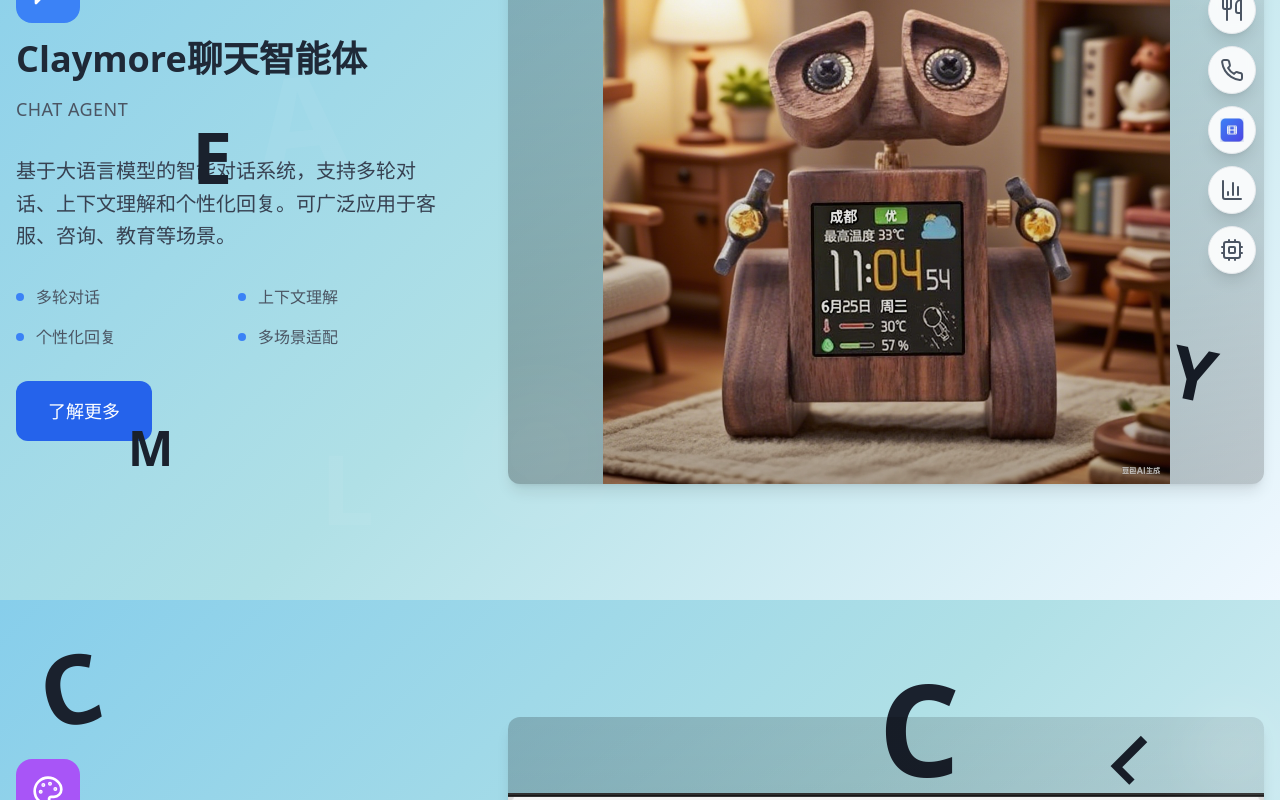
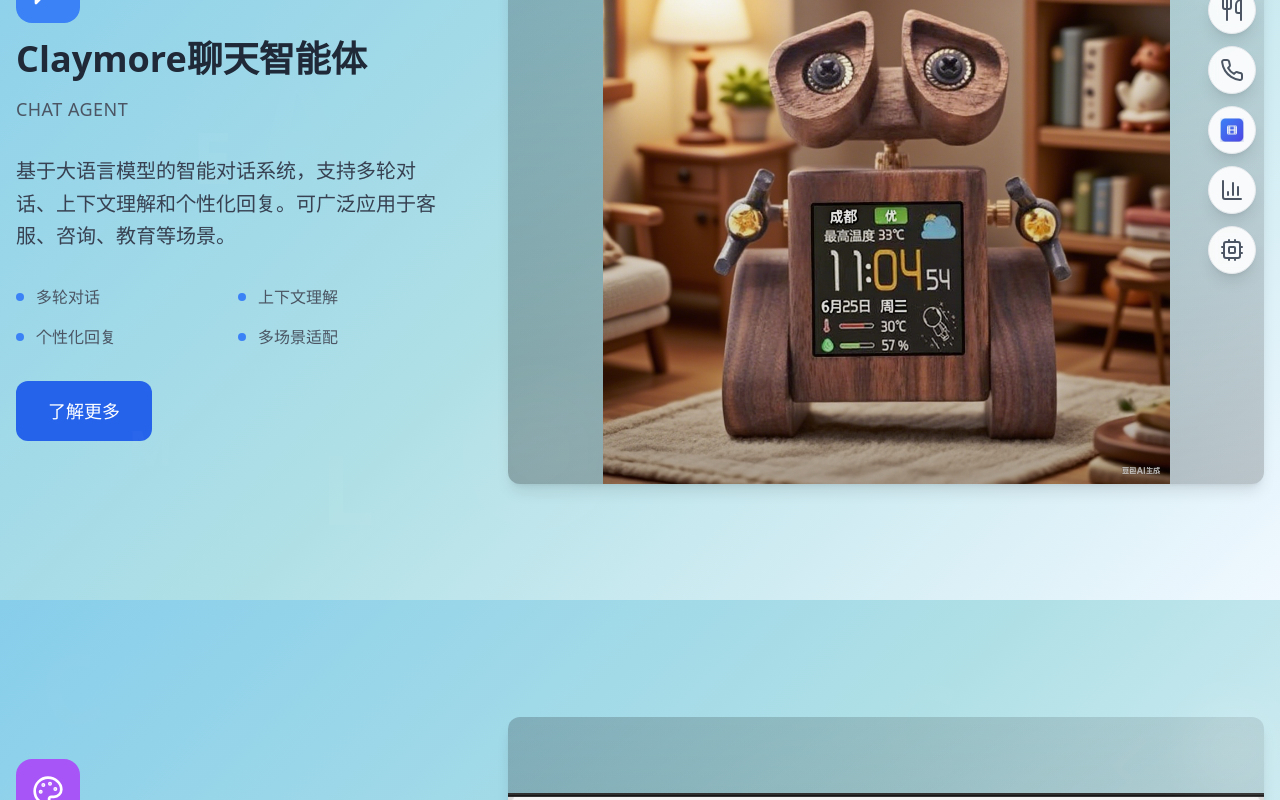
Before and after one commit to cdnfg2302/claymore-2, a React (Vite) app: page / in a window 1280 px wide. Shown: the part 360-1160 px from the top of the page. Built offline with nearby package versions, Linux system fonts and the light colour scheme.

Commit message:
Refine background letter colors
Adjusted background letter opacity to 2%-3% and set their color to off-white in `src/components/ProductSlider.tsx`.

```diff
--- a/src/components/ProductSlider.tsx
+++ b/src/components/ProductSlider.tsx
@@ -56,16 +56,16 @@ const ProductSlider = ({ products, currentIndex }: ProductSliderProps) => {
             >
               {/* 背景字母效果 */}
               <div className="absolute inset-0 pointer-events-none">
-                <div className="absolute top-10 left-10 text-white/8 text-8xl font-bold transform -rotate-12">C</div>
-                <div className="absolute top-32 right-32 text-white/6 text-6xl font-bold transform rotate-45">L</div>
-                <div className="absolute top-64 left-64 text-white/5 text-9xl font-bold transform -rotate-6">A</div>
-                <div className="absolute bottom-48 right-16 text-white/7 text-7xl font-bold transform rotate-12">Y</div>
-                <div className="absolute bottom-32 left-32 text-white/6 text-5xl font-bold transform -rotate-24">M</div>
-                <div className="absolute top-48 right-64 text-white/5 text-8xl font-bold transform rotate-30">O</div>
-                <div className="absolute bottom-64 right-48 text-white/8 text-6xl font-bold transform -rotate-18">R</div>
-                <div className="absolute top-80 left-48 text-white/7 text-7xl font-bold transform rotate-8">E</div>
-                <div className="absolute top-16 right-80 text-white/6 text-9xl font-bold transform -rotate-30">C</div>
-                <div className="absolute bottom-16 left-80 text-white/5 text-8xl font-bold transform rotate-15">L</div>
+                <div className="absolute top-10 left-10 text-gray-100/[0.02] text-8xl font-bold transform -rotate-12">C</div>
+                <div className="absolute top-32 right-32 text-gray-100/[0.03] text-6xl font-bold transform rotate-45">L</div>
+                <div className="absolute top-64 left-64 text-gray-100/[0.02] text-9xl font-bold transform -rotate-6">A</div>
+                <div className="absolute bottom-48 right-16 text-gray-100/[0.03] text-7xl font-bold transform rotate-12">Y</div>
+                <div className="absolute bottom-32 left-32 text-gray-100/[0.02] text-5xl font-bold transform -rotate-24">M</div>
+                <div className="absolute top-48 right-64 text-gray-100/[0.03] text-8xl font-bold transform rotate-30">O</div>
+                <div className="absolute bottom-64 right-48 text-gray-100/[0.02] text-6xl font-bold transform -rotate-18">R</div>
+                <div className="absolute top-80 left-48 text-gray-100/[0.03] text-7xl font-bold transform rotate-8">E</div>
+                <div className="absolute top-16 right-80 text-gray-100/[0.02] text-9xl font-bold transform -rotate-30">C</div>
+                <div className="absolute bottom-16 left-80 text-gray-100/[0.03] text-8xl font-bold transform rotate-15">L</div>
               </div>
               <div className="max-w-7xl mx-auto w-full">
                 <div className="grid grid-cols-1 lg:grid-cols-8 gap-16 items-center h-full">
```
